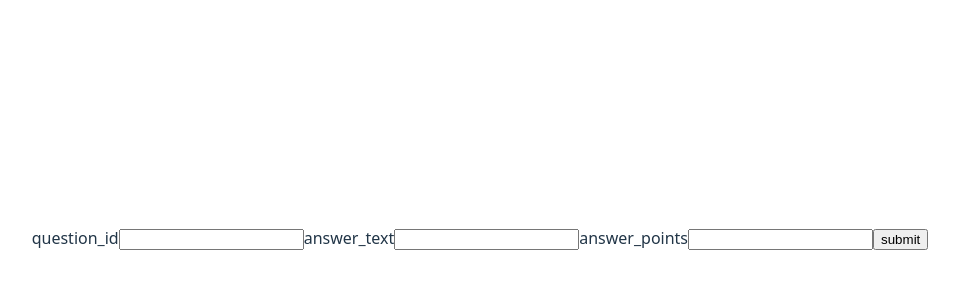
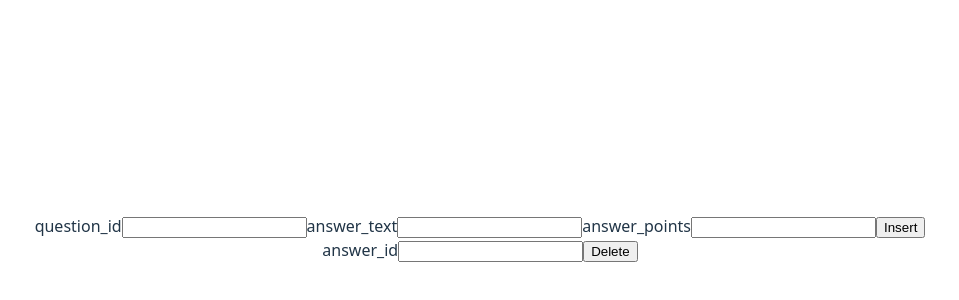
Before and after one commit to SleepyAlpacas/CPS731, a React (Vite) app in the folder vite-project/: page /admin/answer in a window 1280 px wide. Shown: the part 154-454 px from the top of the page, without its empty margins (160-1119 px from the left). Built offline with nearby package versions, Linux system fonts and the light colour scheme.

Commit message:
added delete listener

```diff
--- a/vite-project/src/AdminAnswer.jsx
+++ b/vite-project/src/AdminAnswer.jsx
@@ -6,10 +6,11 @@ function AdminAnswer(){
 
     const [serverResponse, setServerResponse] = React.useState([])
 
-    async function submitAnswer(){
+    async function submitAnswer(operation){
         question_id = parseInt(document.getElementById("question_id").value)
         answer_text = document.getElementById("answer_text").value
         answer_points = parseInt(document.getElementById("answer_points").value)
+        const answer_id = parseInt(document.getElementById("answer_id").value)
         const answer = {
             question_id: question_id,
             answer_text: answer_text,
@@ -18,7 +19,13 @@ function AdminAnswer(){
         console.log(answer)
         let res;
         try{
-            res = await axios.post("https://cps731.onrender.com/answer", answer)
+            if (operation == "i"){
+                res = await axios.post("https://cps731.onrender.com/answer", answer)
+            }
+            else if (operation == 'd'){
+                console.log(`http://localhost:8080/answer/${answer_id}`)
+                res = await axios.delete(`http://localhost:8080/answer/${answer_id}`)
+            }
         }
         catch(e){
             console.log(e)
@@ -36,7 +43,12 @@ function AdminAnswer(){
                 <input type="text" id="answer_text"/>
                 <label>answer_points</label>
                 <input type="number" id="answer_points"/>
-                <input type="button" onClick={submitAnswer} value={"submit"}/>
+                <input type="button" onClick={()=>submitAnswer('i')} value={"Insert"}/>
+            </form>
+            <form>
+                <label>answer_id</label>
+                <input type="number" id="answer_id"/>
+                <input type="button" onClick={()=>submitAnswer('d')} value={"Delete"}/>
             </form>
             <p>{serverResponse}</p>
         </>
--- a/vite-project/src/App.jsx
+++ b/vite-project/src/App.jsx
@@ -1,6 +1,5 @@
 import { useEffect, useState } from 'react'
-import reactLogo from './assets/react.svg'
-import viteLogo from '/vite.svg'
+import { Link } from 'react-router-dom'
 import './App.css'
 import axios from "axios"
 
@@ -19,8 +18,9 @@ function App() {
   useEffect(() =>{
     const testQuery = async()=>{
       const res = await axios.get("https://cps731.onrender.com/test");
+      //const res = await axios.get("http://localhost:8080/test")
       console.log(res.data);
-      setdbreq(res.data)
+      setdbreq(res.data[0])
     }
     testQuery()
   }, []);
@@ -29,7 +29,8 @@ function App() {
 
   return (
     <>
-      <p>[Insert content here]</p>
+      <button><Link to={'/admin'}>Admin Page</Link></button>
+      <button><Link to={'/questionnairemodule'}>Questionnaire</Link></button>
       <br></br>
       <h2>Here's a short example of how state variables work in react:</h2>
       <button onClick={incrementCount}>Increase Count</button>
```
Also changed, not shown: 1 other file (tests, documents, lock files or other folders).
